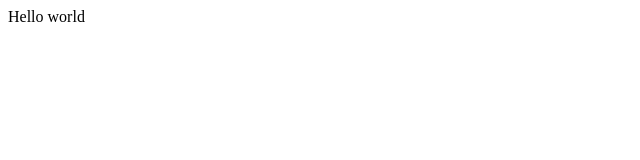
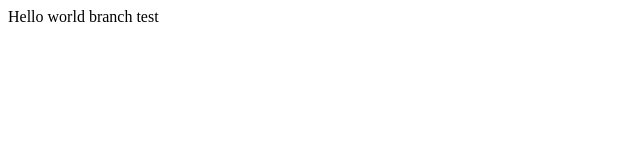
Before and after one commit to quanghai92/demo-repo, a plain HTML site: page index.html in a window 1280 px wide. Shown: the full height of the page, 0-640 px from the left. Drawn offline with Linux system fonts and the light colour scheme.

Commit message:
commit test branch

```diff
--- a/index.html
+++ b/index.html
@@ -1 +1 @@
-<div>Hello world</div>
+<div>Hello world branch test</div>
```
